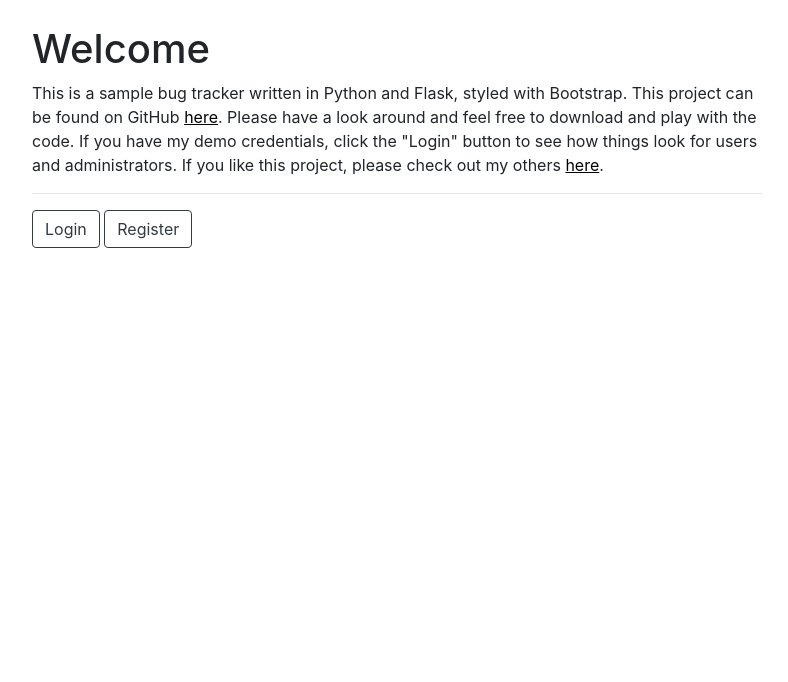
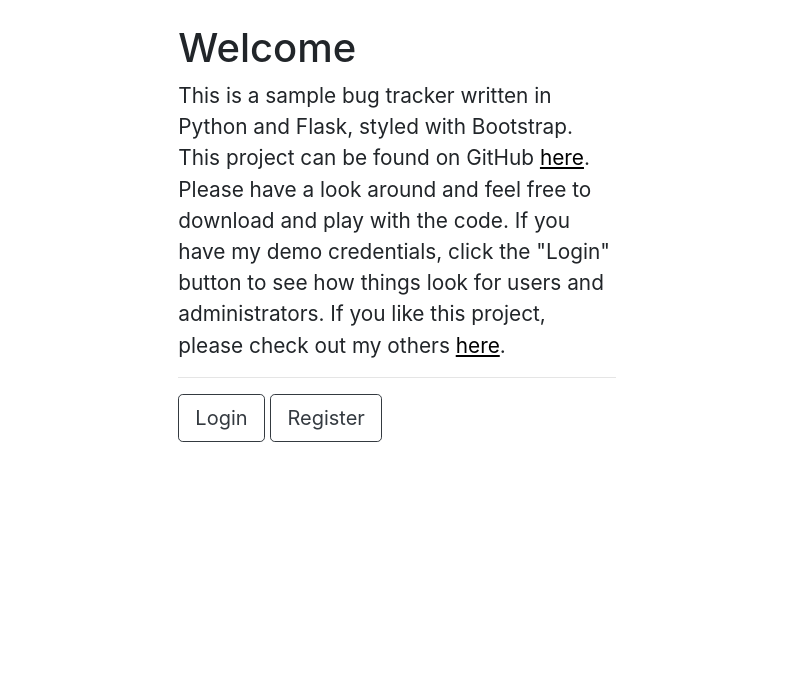
Before and after one commit to DLeinHellios/BugFist, a Flask app: page / in a window 1280 px wide. Shown: the part 56-738 px from the top of the page, without its empty margins (243-1031 px from the left). Run offline with Flask 2, Linux system fonts and the light colour scheme; some libraries are stand-ins or nearby versions.

Commit message:
Updating UI

```diff
--- a/app/static/css/main.css
+++ b/app/static/css/main.css
@@ -8,27 +8,15 @@ body {
   padding-bottom: 50px;
 }
 
-p a {
-  color: black;
-  text-decoration: underline;
-}
 
-p a:active {
-  outline: none;
-}
-
-p a:hover {
-  text-decoration: none;
-  color: blue;
-}
 
 .navbar {
   margin-bottom: 0;
   border-radius: 0;
 }
 
-.content {
-    padding-top: 25px;
+.form-control {
+  font-size: 1.3rem;
 }
 
 .form-control:focus {
@@ -42,3 +30,29 @@ footer {
   position: fixed;
   bottom: 0;
 }
+
+.footer-text p a {
+  color: #6C757D;
+}
+
+.content-body {
+  font-size: 1.3rem;
+}
+
+.content-body p a {
+  color: black;
+  text-decoration: underline;
+}
+
+.content-body p a:active {
+  outline: none;
+}
+
+.content-body p a:hover {
+  text-decoration: none;
+  color: blue;
+}
+
+.content-form {
+  max-width:600px;
+}
--- a/app/templates/index.html
+++ b/app/templates/index.html
@@ -3,15 +3,17 @@
 {% block title %}BugFist | Let's Smash Bugs{% endblock %}
 
 {% block content %}
-<div class="col-8 text-left content">
+  <div class="row justify-content-center">
+    <div class="col-lg-5 px-5 content-body">
       <h1>Welcome</h1>
       <p>This is a sample bug tracker written in Python and Flask, styled with Bootstrap. This project can be found on GitHub <a href="https://github.com/DLeinHellios/BugFist" target="_blank">here</a>. Please have a look around and feel free to download and play with the code. If you have my demo credentials, click the "Login" button to see how things look for users and administrators. If you like this project, please check out my others <a href="https://dleinhellios.com" target="_blank">here</a>.</p>
       <hr>
       {% if "username" in session %}
-    <a href="/logout" class="btn btn-outline-dark" role="button">Logout</a>
+        <a href="/logout" class="btn btn-lg btn-outline-dark" role="button">Logout</a>
       {% else %}
-    <a href="/login" class="btn btn-outline-dark" role="button">Login</a>
-    <a href="/register" class="btn btn-outline-dark" role="button">Register</a>
+        <a href="/login" class="btn btn-lg btn-outline-dark" role="button">Login</a>
+        <a href="/register" class="btn btn-lg btn-outline-dark" role="button">Register</a>
       {% endif %}
     </div>
+  </div>
 {% endblock %}
--- a/app/templates/layout.html
+++ b/app/templates/layout.html
@@ -5,6 +5,7 @@
     <link rel="stylesheet" href="https://stackpath.bootstrapcdn.com/bootstrap/4.5.2/css/bootstrap.min.css" integrity="sha384-JcKb8q3iqJ61gNV9KGb8thSsNjpSL0n8PARn9HuZOnIxN0hoP+VmmDGMN5t9UJ0Z" crossorigin="anonymous">
     <link rel="stylesheet" href="{{url_for('static', filename='css/main.css')}}">
     <link rel="shortcut icon" href="{{ url_for('static', filename='favicon.ico') }}">
+    <meta name="viewport" content="width=device-width, initial-scale=1, shrink-to-fit=no">
   </head>
 
   <body>
@@ -52,14 +53,12 @@
       </div>
     </nav>
 
-    <div class="container">
-      <div class="row justify-content-center">
+    <div class="container-fluid pt-4">
           {% block content %}{% endblock %}
-      </div>
     </div>
 
-    <footer class="container-fluid text-center text-muted bg-dark">
-      <p>© 2020 - DLeinHellios</p>
+    <footer class="container-fluid text-center text-muted bg-dark footer-text">
+      <p>© 2020 - <a href="https://dleinhellios.com">DLeinHellios</a></p>
     </footer>
     <script src="https://code.jquery.com/jquery-3.5.1.slim.min.js" integrity="sha384-DfXdz2htPH0lsSSs5nCTpuj/zy4C+OGpamoFVy38MVBnE+IbbVYUew+OrCXaRkfj" crossorigin="anonymous"></script>
     <script src="https://cdn.jsdelivr.net/npm/popper.js@1.16.1/dist/umd/popper.min.js" integrity="sha384-9/reFTGAW83EW2RDu2S0VKaIzap3H66lZH81PoYlFhbGU+6BZp6G7niu735Sk7lN" crossorigin="anonymous"></script>
```
Also changed, not shown: app/templates/404.html (+7 -5 lines), app/templates/admin.html (+6 -4 lines), app/templates/csrf_error.html (+7 -5 lines), app/templates/dashboard.html (+6 -4 lines), app/templates/login.html (+5 -4 lines), app/templates/register.html (+4 -3 lines), app/templates/submit.html (+6 -4 lines). Lines whose indentation alone changed are shown as unchanged.
